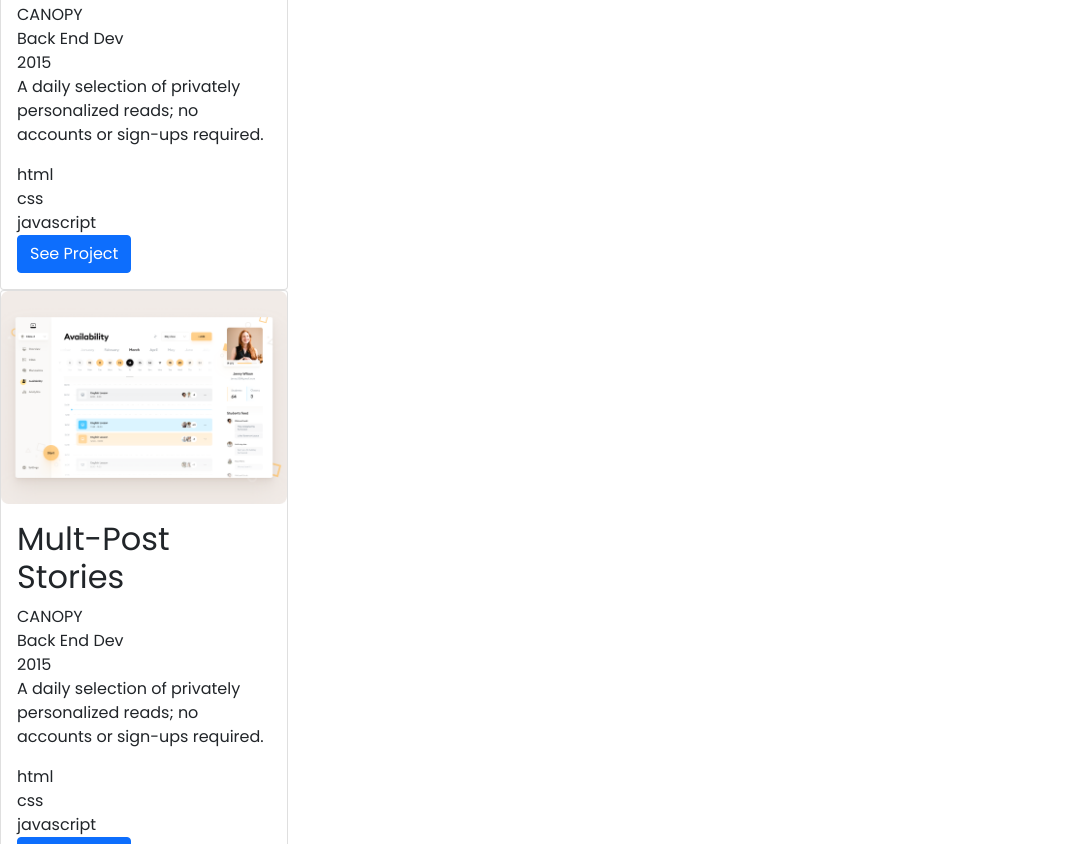
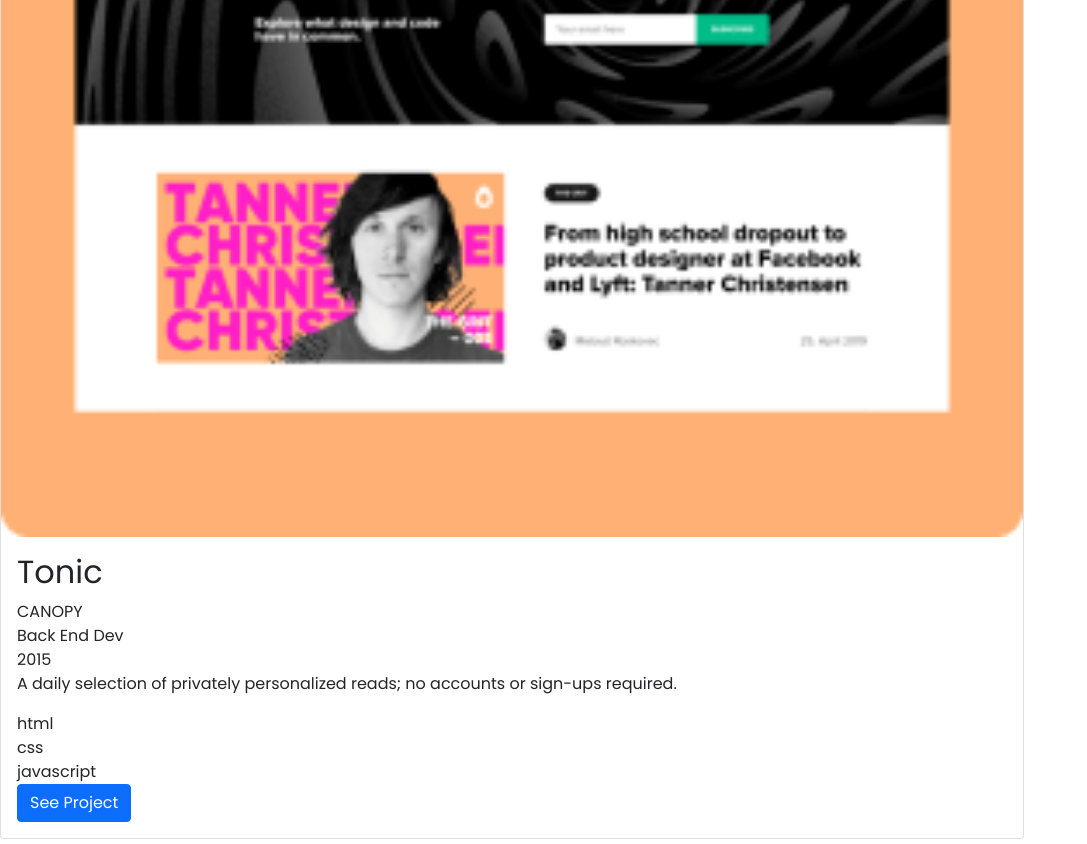
Before and after one commit to Bigizi/Portfolio-With-Bootstrap, a plain HTML site: page index.html in a window 1280 px wide. Shown: the part 466-1310 px from the top of the page, without its empty margins (0-1087 px from the left). Drawn offline with Linux system fonts and the light colour scheme.

Commit message:
Adding navigation bar and some cards

```diff
--- a/index.html
+++ b/index.html
@@ -33,14 +33,14 @@
             </ul>
           </div>
         </div>
-      </nav>
+      </nav><br/>
       <div>
         <h1 class="h1">I'm Crispin <br/> Glad to see you!</h1>
         <p>I’m a software developer! I can help you build a product , feature or website Look through some of my work and experience! If you like what you see and have a project you need coded, don’t hestiate to contact me.</p>
         <a href="#" class="text-decoration-none">LET'S CONNECT</a>
-      </div>
-      <div class="card" style="width: 18rem;">
-        <img src="images/Snapshoot Portfolio.png" class="card-img-top" alt="...">
+      </div><br/>
+      <div class="card" style="width: 80%;">
+        <img src="images/Snapshoot Portfolio.png" class="card-img-left" alt="...">
         <div class="card-body">
           <h2 class="card-title">Tonic</h2>
           <ul class="list-group list-group">
@@ -56,8 +56,8 @@
           </ul>
           <a href="#" class="btn btn-primary">See Project</a>
         </div>
-      </div>
-      <div class="card" style="width: 18rem;">
+      </div><br/>
+      <div class="card">
         <img src="images/Snapshoot Portfolio2.png" class="card-img-top" alt="...">
         <div class="card-body">
           <h2 class="card-title">Mult-Post Stories</h2>
```
Also changed, not shown: style.css (line endings or trailing spaces).
